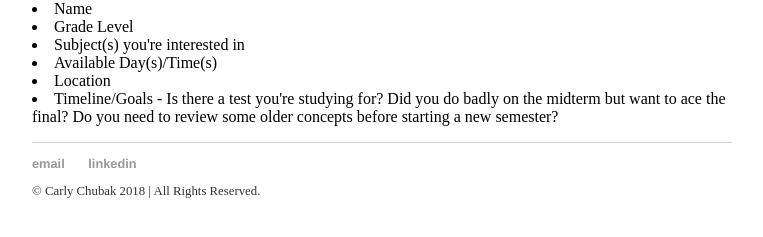
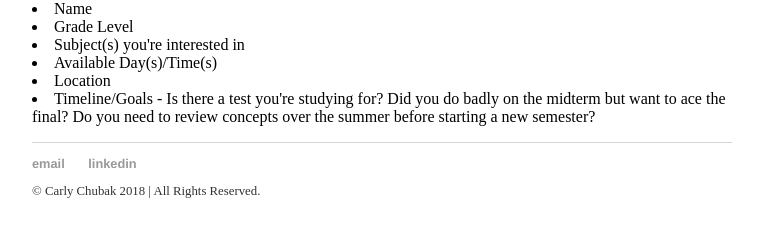
Before and after one commit to carlychubak/tutor, a Jekyll site: the page built from contact/index.html, in a window 1280 px wide. Shown: the part 233-470 px from the top of the page, without its empty margins (258-1021 px from the left). Built offline with Jekyll 4.4.1, drawn with Linux system fonts in a browser that asks for light colours.

Commit message:
Update index.html

```diff
--- a/contact/index.html
+++ b/contact/index.html
@@ -13,7 +13,7 @@ title: Carly Tutors
   <li>Available Day(s)/Time(s)
   <li>Location
   <li>Timeline/Goals - Is there a test you're studying for? Did you do badly on the midterm
-  but want to ace the final? Do you need to review some older concepts before starting a new semester?
+  but want to ace the final? Do you need to review concepts over the summer before starting a new semester?
 
 	</p>
 
```
